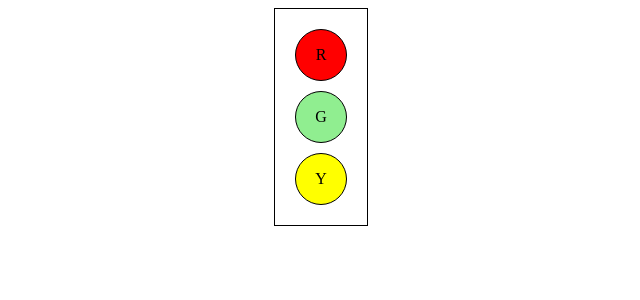
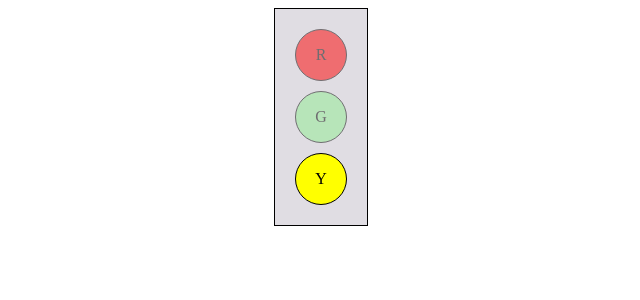
Before and after one commit to saivaibhavks/traffic-light, a React (Vite) app: page / in a window 1280 px wide. Shown: the top 300 px of the page, without its empty margins (319-959 px from the left). Built offline with nearby package versions, Linux system fonts and the light colour scheme.

Commit message:
logic for red light

```diff
--- a/src/TrafficLight.jsx
+++ b/src/TrafficLight.jsx
@@ -1,12 +1,30 @@
+import { useEffect, useState } from "react"
 import "./style.css"
 
 
 const TrafficLight = () => {
+
+    const [active, setActive] = useState("red")
+
+    useEffect(() => {
+        if (active === "red") {
+            setTimeout(() => {
+                setActive("yellow")
+            }, [5000])
+        }
+    }, [])
+
     return (
         <div className="container">
-            <div className="color red">R</div>
-            <div className="color green">G</div>
-            <div className="color yellow">Y</div>
+            <div
+                style={{ opacity: active === 'red' ? 1 : 0.5 }}
+                className="color red">R</div>
+            <div
+                style={{ opacity: active === 'green' ? 1 : 0.5 }}
+                className="color green">G</div>
+            <div
+                style={{ opacity: active === 'yellow' ? 1 : 0.5 }}
+                className="color yellow">Y</div>
         </div>
     )
 }
--- a/src/style.css
+++ b/src/style.css
@@ -8,6 +8,7 @@
     padding: 20px;
     align-content: center;
     margin: auto;
+    background-color: rgb(224, 221, 227);
 }
 
 .color {
```
